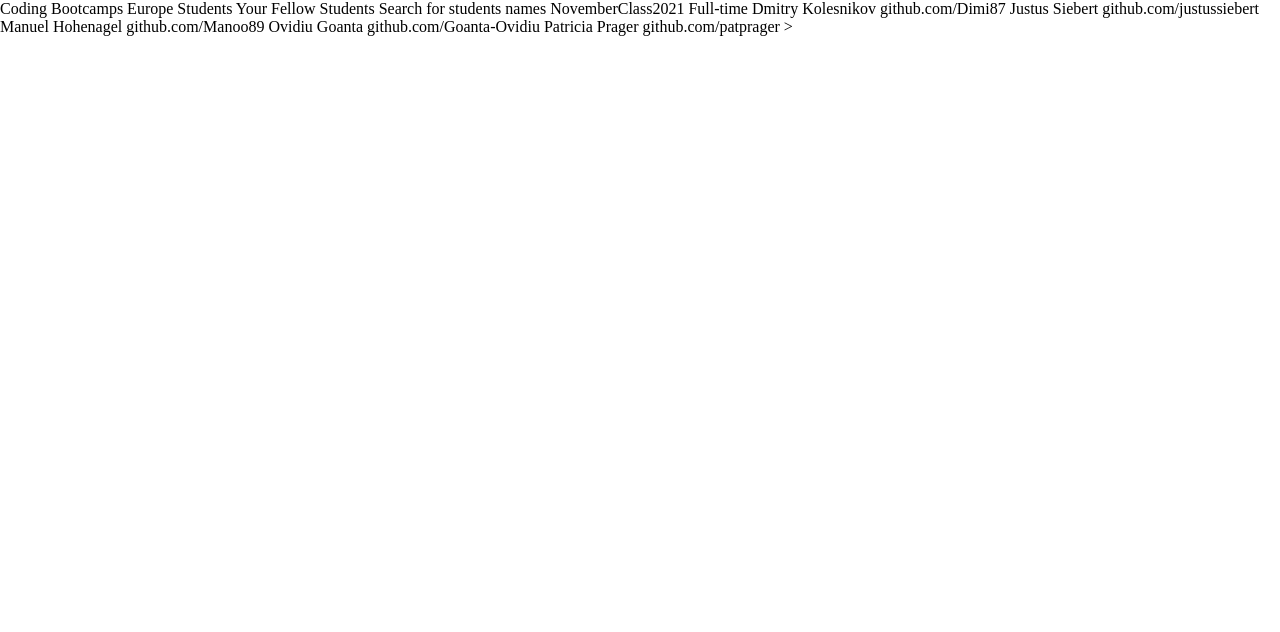
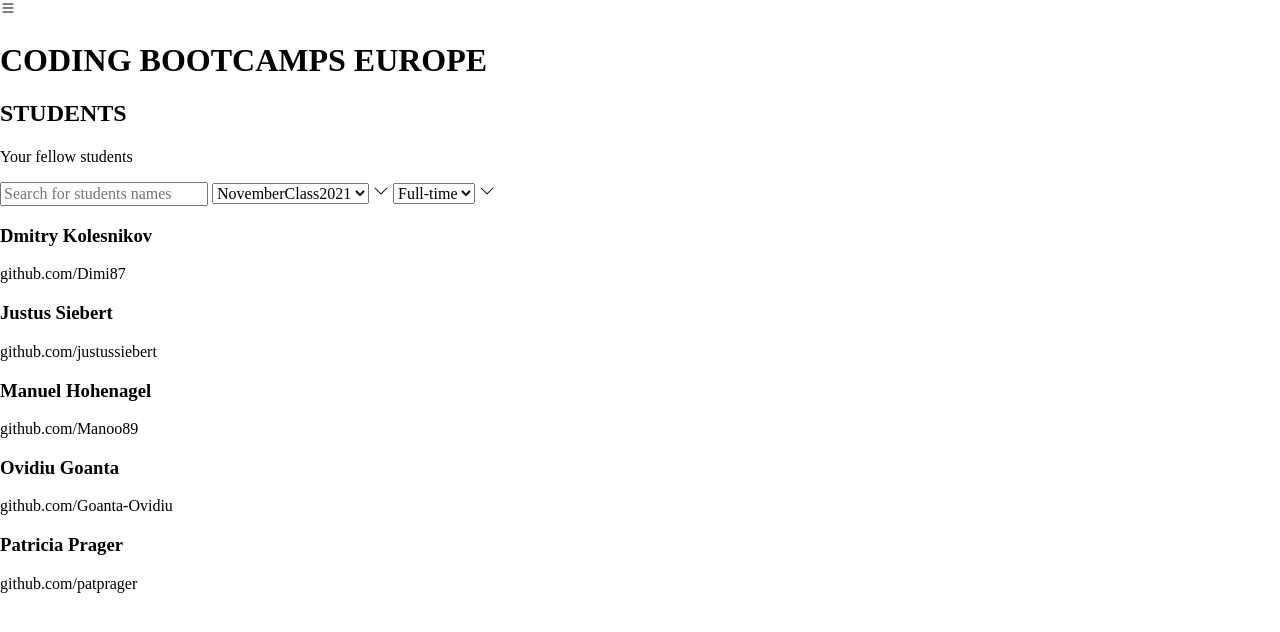
Before and after one commit to DominiqueCzok/Krulikka-checkpoint-web-dev-foundation, a plain HTML site: page index.html in a window 1280 px wide. Drawn offline with nearby package versions, Linux system fonts and the light colour scheme.

Commit message:
added dropdown

```diff
--- a/index.html
+++ b/index.html
@@ -18,31 +18,59 @@
 
 <body>
 <header class="header">
+<div=class="svg-header">
+    <svg xmlns="http://www.w3.org/2000/svg" width="16" height="16" fill="currentColor" class="bi bi-list" viewBox="0 0 16 16">
+    <path fill-rule="evenodd" d="M2.5 12a.5.5 0 0 1 .5-.5h10a.5.5 0 0 1 0 1H3a.5.5 0 0 1-.5-.5zm0-4a.5.5 0 0 1 .5-.5h10a.5.5 0 0 1 0 1H3a.5.5 0 0 1-.5-.5zm0-4a.5.5 0 0 1 .5-.5h10a.5.5 0 0 1 0 1H3a.5.5 0 0 1-.5-.5z"/>
+  </svg>
+</div>
 
-Coding Bootcamps Europe
+<h1>CODING BOOTCAMPS EUROPE</h1>
+</header>
 
-Students
-Your Fellow Students
-Search for students names
+<main class="header">
+    <h2>STUDENTS</h2>
+    <p>Your fellow students</p>
 
-NovemberClass2021
-Full-time
+    <input type="search" id="suche" placeholder="Search for students names">
 
-Dmitry Kolesnikov
+   <select name="months-year" id="">
+    <option value="">NovemberClass2021</option>
+    <option value="">DezemberClass2021</option>
+    <option value="">JanuaryClas2022</option>
+    <option value="">FebruaryClass2022</option>
+    <option value="">MarchClass2022</option>
+   </select>
+
+   <svg xmlns="http://www.w3.org/2000/svg" width="16" height="16" fill="currentColor" class="bi bi-chevron-down" viewBox="0 0 16 16">
+    <path fill-rule="evenodd" d="M1.646 4.646a.5.5 0 0 1 .708 0L8 10.293l5.646-5.647a.5.5 0 0 1 .708.708l-6 6a.5.5 0 0 1-.708 0l-6-6a.5.5 0 0 1 0-.708z"/>
+  </svg>
+
+   <select name="time" id="">
+    <option value="">Full-time</option>
+    <option value="">Part-time</option>
+   </select>
+
+<svg xmlns="http://www.w3.org/2000/svg" width="16" height="16" fill="currentColor" class="bi bi-chevron-down" viewBox="0 0 16 16">
+    <path fill-rule="evenodd" d="M1.646 4.646a.5.5 0 0 1 .708 0L8 10.293l5.646-5.647a.5.5 0 0 1 .708.708l-6 6a.5.5 0 0 1-.708 0l-6-6a.5.5 0 0 1 0-.708z"/>
+  </svg>
+
+
+
+<h3>Dmitry Kolesnikov</h3>
 github.com/Dimi87
 
-Justus Siebert
+<h3>Justus Siebert</h3>
 github.com/justussiebert
 
-Manuel Hohenagel
+<h3>Manuel Hohenagel</h3>
 github.com/Manoo89
 
-Ovidiu Goanta
+<h3>Ovidiu Goanta</h3>
 github.com/Goanta-Ovidiu
 
-Patricia Prager
+<h3>Patricia Prager</h3>
 github.com/patprager
 
-></header>
+
 </body>
 </html>
```
